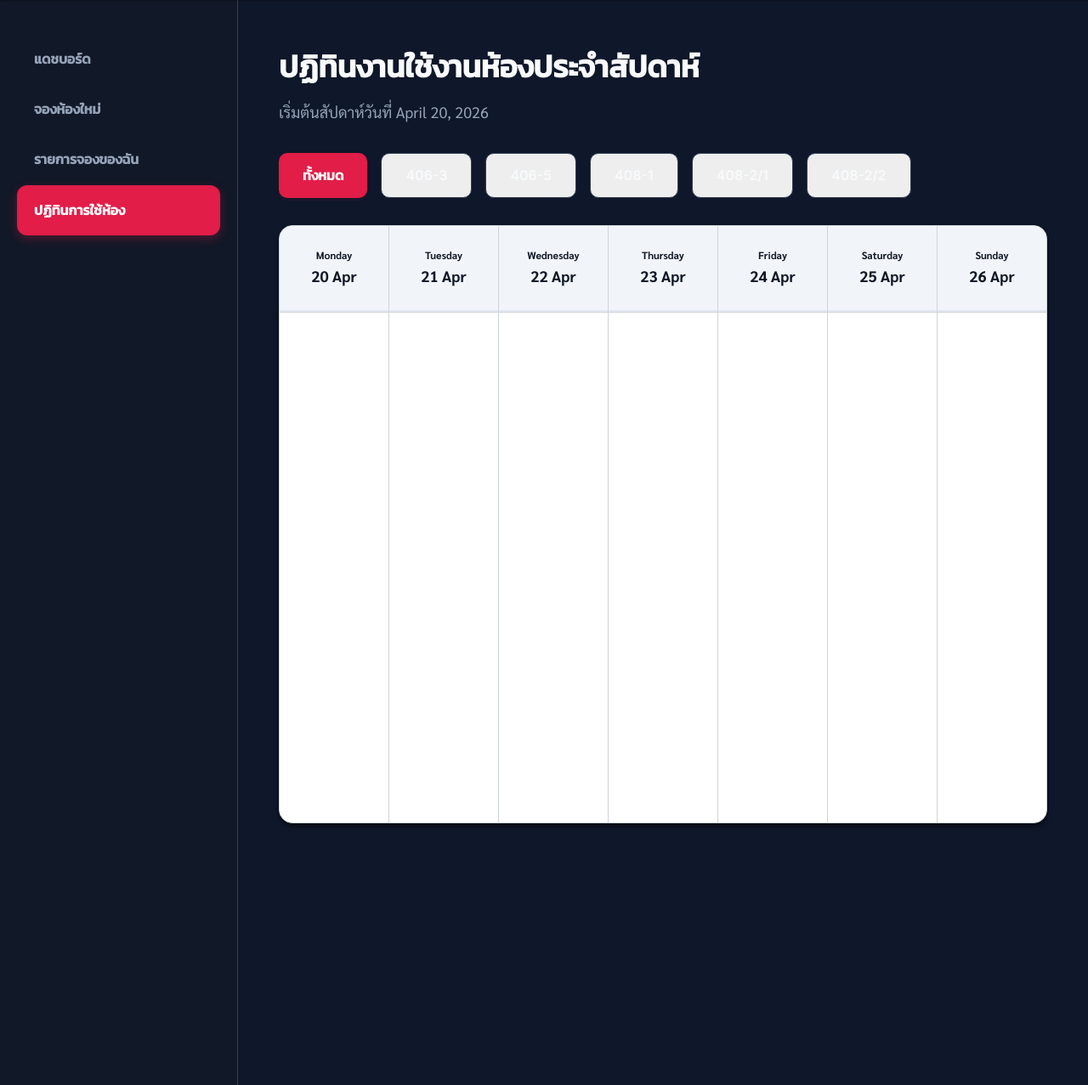
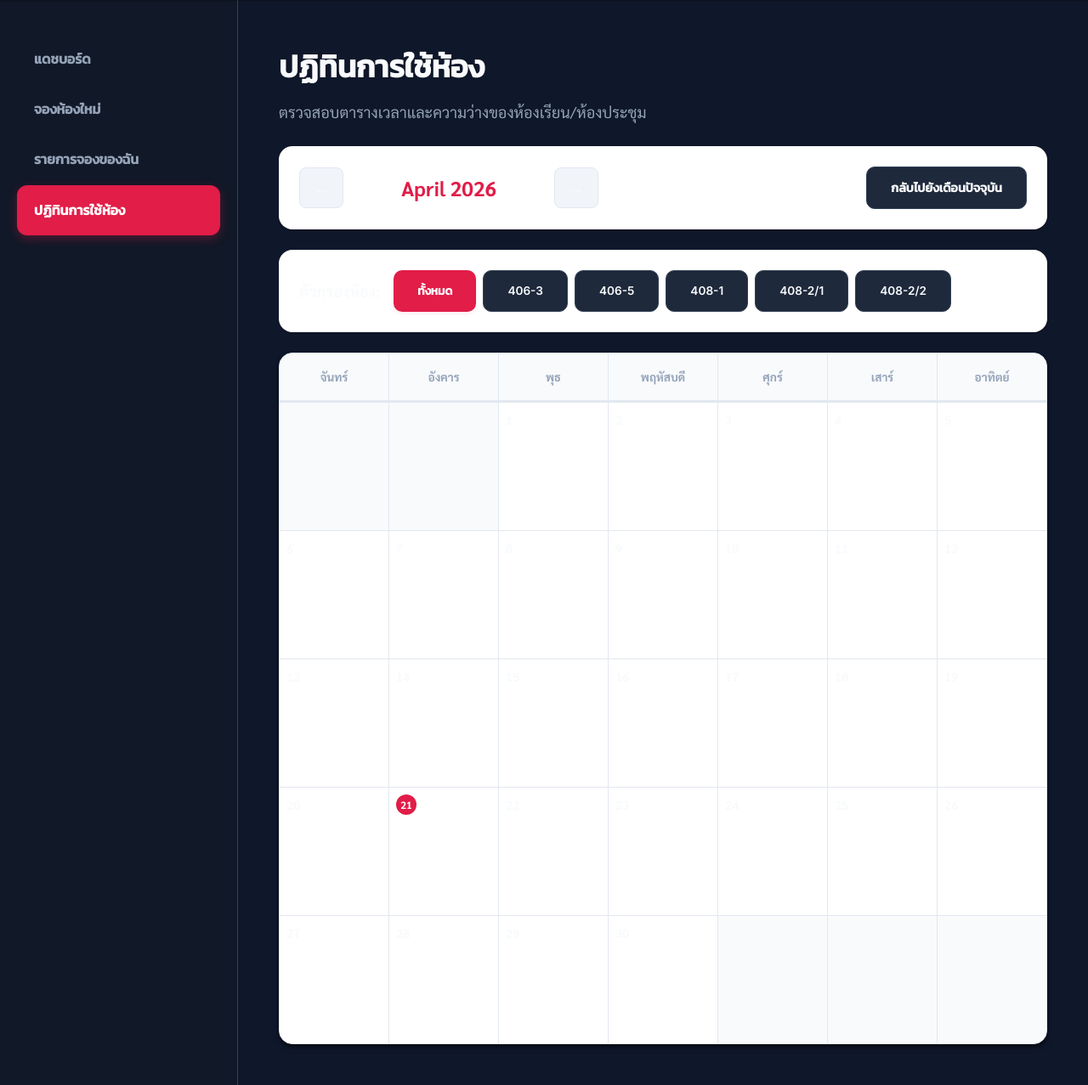
Before and after one commit to BSFillingBee/CN334_TeacherRoomBooking, a Django app: page /calendar/ in a window 1280 px wide. Shown: the part 80-1357 px from the top of the page at 85% size. Run offline with Django 5.2, Linux system fonts and the light colour scheme; data comes from the database, SQL or seed files in the repository; data that the repository does not hold is empty.

Commit message:
Enhance Room Booking: Added Section field, fixed overlapping bookings, improved Admin menu, and upgraded Calendar to Monthly View

```diff
--- a/accounts/models.py
+++ b/accounts/models.py
@@ -34,4 +34,5 @@ class User(AbstractUser):
 
     @property
     def is_admin(self):
-        return self.role == 'ADMIN'
+        # ให้คนที่มีบทบาท ADMIN หรือเป็น Superuser/Staff ของ Django เห็นเมนูจัดการได้
+        return self.role == 'ADMIN' or self.is_superuser or self.is_staff
--- a/bookings/forms.py
+++ b/bookings/forms.py
@@ -22,7 +22,7 @@ class BookingForm(forms.ModelForm):
         model = Booking
         fields = [
             'room', 'purpose_type', 'course_id', 'course_name',
-            'program', 'topic', 'start_date', 'end_date',
+            'program', 'section', 'topic', 'start_date', 'end_date',
             'start_time', 'end_time'
         ]
         widgets = {
@@ -51,7 +51,6 @@ class BookingForm(forms.ModelForm):
             return cleaned_data
 
         from django.utils import timezone
-        from datetime import datetime, combine
 
         now = timezone.localtime(timezone.now())
         today = now.date()
--- a/bookings/models.py
+++ b/bookings/models.py
@@ -61,6 +61,12 @@ class Booking(models.Model):
         null=True,
         verbose_name='หลักสูตร'
     )
+    section = models.CharField(
+        max_length=10,
+        blank=True,
+        null=True,
+        verbose_name='กลุ่มเรียน (Section)'
+    )
 
     # Fields for Training
     topic = models.CharField(
--- a/calendar_app/views.py
+++ b/calendar_app/views.py
@@ -1,48 +1,79 @@
+import calendar
 from django.shortcuts import render
 from bookings.models import Booking
 from rooms.models import Room
 from django.utils import timezone
-import datetime
+from datetime import date, timedelta
 
 def calendar_view(request):
     room_id = request.GET.get('room')
     rooms = Room.objects.filter(is_active=True)
 
+    # Get month/year from GET or default to today
+    today = timezone.localtime(timezone.now()).date()
+    try:
+        current_month = int(request.GET.get('month', today.month))
+        current_year = int(request.GET.get('year', today.year))
+    except (ValueError, TypeError):
+        current_month = today.month
+        current_year = today.year
+
     # Selected room or all if none selected
     selected_room = None
     if room_id:
-        selected_room = Room.objects.get(id=room_id)
-        bookings = Booking.objects.filter(room=selected_room, status__in=['APPROVED', 'PENDING'])
+        try:
+            selected_room = Room.objects.get(id=room_id)
+            bookings = Booking.objects.filter(room=selected_room, status__in=['APPROVED', 'PENDING'])
+        except Room.DoesNotExist:
+            bookings = Booking.objects.filter(status__in=['APPROVED', 'PENDING'])
     else:
         bookings = Booking.objects.filter(status__in=['APPROVED', 'PENDING'])
 
-    # Weekly view logic
-    # Get current week start (Monday)
-    today = timezone.now().date()
-    start_of_week = today - datetime.timedelta(days=today.weekday())
+    # Monthly view logic using calendar module
+    cal = calendar.Calendar(firstweekday=0)  # 0 = Monday
+    month_days = cal.monthdays2calendar(current_year, current_month)
 
-    days = []
-    for i in range(7):
-        day_date = start_of_week + datetime.timedelta(days=i)
-        days.append({
-            'date': day_date,
-            'name': day_date.strftime('%A'),
-            'bookings': []
-        })
+    weeks = []
+    for week in month_days:
+        week_days = []
+        for day_num, weekday in week:
+            if day_num == 0:
+                week_days.append({'day': 0, 'bookings': []})
+                continue
 
-    # Distribute bookings to days
-    for booking in bookings:
-        # Check if booking date range covers the current week
-        # And if the specific weekday is in booking.days_of_week
-        for day in days:
-            if booking.start_date <= day['date'] <= booking.end_date:
-                weekday_index = str(day['date'].weekday())
-                if weekday_index in booking.get_days_list():
-                    day['bookings'].append(booking)
+            day_date = date(current_year, current_month, day_num)
+            day_bookings = []
 
-    return render(request, 'calendar/calendar.html', {
+            # Distribute bookings to this specific day
+            for booking in bookings:
+                if booking.start_date <= day_date <= booking.end_date:
+                    if str(weekday) in booking.get_days_list():
+                        day_bookings.append(booking)
+
+            week_days.append({
+                'day': day_num,
+                'date': day_date,
+                'is_today': day_date == today,
+                'bookings': day_bookings
+            })
+        weeks.append(week_days)
+
+    # Navigation data
+    prev_month_date = date(current_year, current_month, 1) - timedelta(days=1)
+    next_month_date = date(current_year, current_month, 28) + timedelta(days=5)
+
+    context = {
         'rooms': rooms,
         'selected_room': selected_room,
-        'days': days,
-        'today': today
-    })
+        'weeks': weeks,
+        'today': today,
+        'current_month': current_month,
+        'current_year': current_year,
+        'month_name': calendar.month_name[current_month],
+        'prev_month': prev_month_date.month,
+        'prev_year': prev_month_date.year,
+        'next_month': next_month_date.month,
+        'next_year': next_month_date.year,
+    }
+
+    return render(request, 'calendar/calendar.html', context)
--- a/templates/base.html
+++ b/templates/base.html
@@ -40,7 +40,7 @@
                 {% if user.is_admin %}
                     <hr style="margin: 1rem 0; opacity: 0.2;">
                     <div style="padding: 0 1rem 0.5rem; font-size: 0.8rem; text-transform: uppercase; color: var(--secondary-color);">ส่วนสำหรับเจ้าหน้าที่</div>
-                    <a href="/admin/approvals/" class="nav-link">อนุมัติการจอง</a>
+                    <a href="/bookings/admin/approvals/" class="nav-link {% if '/bookings/admin/approvals/' in request.path %}active{% endif %}">อนุมัติการจอง</a>
                     <a href="/reports/" class="nav-link">รายงานสถิติ</a>
                     <a href="/rooms/" class="nav-link">จัดการห้อง</a>
                 {% endif %}
--- a/templates/bookings/admin_approvals.html
+++ b/templates/bookings/admin_approvals.html
@@ -33,6 +33,8 @@
                     <td>
                         {% if booking.purpose_type == 'TEACHING' %}
                             {{ booking.course_name }} ({{ booking.course_id }})
+                            <br>
+                            <small>กลุ่ม: {{ booking.section|default:"-" }} / หลักสูตร: {{ booking.get_program_display }}</small>
                         {% else %}
                             {{ booking.topic }}
                         {% endif %}
--- a/templates/bookings/booking_list.html
+++ b/templates/bookings/booking_list.html
@@ -28,6 +28,8 @@
                     <td>
                         {% if booking.purpose_type == 'TEACHING' %}
                             {{ booking.course_name }} ({{ booking.course_id }})
+                            <br>
+                            <small>กลุ่มเรียน: {{ booking.section|default:"-" }}</small>
                         {% else %}
                             {{ booking.topic }}
                         {% endif %}
--- a/templates/calendar/calendar.html
+++ b/templates/calendar/calendar.html
@@ -4,115 +4,196 @@
 
 {% block extra_css %}
 <style>
+    .calendar-container {
+        display: flex;
+        flex-direction: column;
+        gap: 1.5rem;
+    }
+    .calendar-header {
+        display: flex;
+        justify-content: space-between;
+        align-items: center;
+        background: white;
+        padding: 1.5rem;
+        border-radius: var(--border-radius);
+        box-shadow: var(--shadow-sm);
+    }
+    .month-nav {
+        display: flex;
+        align-items: center;
+        gap: 1.5rem;
+    }
+    .month-title {
+        font-size: 1.5rem;
+        font-weight: 700;
+        min-width: 200px;
+        text-align: center;
+        color: var(--primary-color);
+    }
+    .nav-btn {
+        padding: 0.5rem 1rem;
+        border-radius: 8px;
+        background: #f1f5f9;
+        color: var(--text-primary);
+        text-decoration: none;
+        font-weight: 600;
+        transition: var(--transition);
+        border: 1px solid #e2e8f0;
+    }
+    .nav-btn:hover {
+        background: var(--primary-color);
+        color: white;
+    }
     .calendar-grid {
         display: grid;
         grid-template-columns: repeat(7, 1fr);
         gap: 1px;
-        background: #ced4da;
-        border: 1px solid #ced4da;
+        background: #e2e8f0;
+        border: 1px solid #e2e8f0;
         border-radius: var(--border-radius);
         overflow: hidden;
         box-shadow: var(--shadow-md);
     }
-    .calendar-day-header {
-        background: #f1f5f9;
-        padding: 1.5rem 1rem;
+    .calendar-weekday-header {
+        background: #f8fafc;
+        padding: 1rem;
         text-align: center;
         font-weight: 700;
-        color: var(--accent-color);
+        color: var(--text-secondary);
+        font-size: 0.85rem;
+        text-transform: uppercase;
         border-bottom: 2px solid #e2e8f0;
     }
     .calendar-day-cell {
         background: white;
-        min-height: 600px;
-        padding: 1rem 0.75rem;
+        min-height: 150px;
+        padding: 0.5rem;
+        display: flex;
+        flex-direction: column;
+        gap: 0.25rem;
     }
-    .booking-item {
-        padding: 1rem;
-        border-radius: 10px;
-        margin-bottom: 1rem;
-        font-size: 0.95rem;
-        border-left: 5px solid transparent;
+    .calendar-day-cell.other-month {
+        background: #f8fafc;
+    }
+    .day-number {
+        font-weight: 700;
+        font-size: 0.9rem;
+        margin-bottom: 0.5rem;
+        display: flex;
+        justify-content: space-between;
+        align-items: center;
+    }
+    .is-today-marker {
+        background: var(--primary-color);
+        color: white;
+        width: 24px;
+        height: 24px;
+        display: flex;
+        align-items: center;
+        justify-content: center;
+        border-radius: 50%;
+        font-size: 0.75rem;
+    }
+    .booking-dot {
+        padding: 4px 8px;
+        border-radius: 4px;
+        font-size: 0.7rem;
+        font-weight: 600;
+        white-space: nowrap;
+        overflow: hidden;
+        text-overflow: ellipsis;
         box-shadow: var(--shadow-sm);
-        transition: var(--transition);
-        cursor: default;
     }
-    .booking-item:hover {
-        transform: scale(1.02);
-        box-shadow: var(--shadow-md);
-    }
-    .booking-approved {
+    .dot-approved {
         background: #ecfdf5;
         color: #065f46;
-        border-left-color: var(--success);
+        border-left: 3px solid var(--success);
     }
-    .booking-pending {
+    .dot-pending {
         background: #fffbeb;
         color: #92400e;
-        border-left-color: var(--pending);
+        border-left: 3px solid var(--pending);
     }
     .room-filter {
         display: flex;
-        gap: 1rem;
-        margin-bottom: 2rem;
+        gap: 0.5rem;
+        padding: 1.5rem;
+        background: white;
+        border-radius: var(--border-radius);
+        box-shadow: var(--shadow-sm);
         flex-wrap: wrap;
     }
+
     @media (max-width: 1024px) {
         .calendar-grid {
-            grid-template-columns: 1fr;
+            grid-template-columns: repeat(7, 1fr);
         }
         .calendar-day-cell {
-            min-height: auto;
+            min-height: 100px;
+        }
+        .booking-dot {
+            font-size: 0.6rem;
+            padding: 2px 4px;
         }
     }
 </style>
 {% endblock %}
 
 {% block content %}
-<div class="header-content" style="margin-bottom: 2rem;">
-    <h1>ปฏิทินงานใช้งานห้องประจำสัปดาห์</h1>
-    <p style="color: var(--text-secondary);">เริ่มต้นสัปดาห์วันที่ {{ days.0.date }}</p>
+<div class="calendar-container">
+    <div class="header-content">
+        <h1>ปฏิทินการใช้ห้อง</h1>
+        <p style="color: var(--text-secondary);">ตรวจสอบตารางเวลาและความว่างของห้องเรียน/ห้องประชุม</p>
+    </div>
+
+    <div class="calendar-header">
+        <div class="month-nav">
+            <a href="?month={{ prev_month }}&year={{ prev_year }}{% if selected_room %}&room={{ selected_room.id }}{% endif %}" class="nav-btn">←</a>
+            <div class="month-title">{{ month_name }} {{ current_year }}</div>
+            <a href="?month={{ next_month }}&year={{ next_year }}{% if selected_room %}&room={{ selected_room.id }}{% endif %}" class="nav-btn">→</a>
+        </div>
+        <a href="/calendar/" class="btn btn-outline" style="font-size: 0.9rem;">กลับไปยังเดือนปัจจุบัน</a>
     </div>
 
     <div class="room-filter">
-    <a href="/calendar/" class="btn {% if not selected_room %}btn-primary{% else %}btn-outline{% endif %}" style="{% if selected_room %}background: #eee;{% endif %}">ทั้งหมด</a>
+        <span style="font-weight: 600; margin-right: 0.5rem; display: flex; align-items: center;">ตัวกรองห้อง:</span>
+        <a href="?month={{ current_month }}&year={{ current_year }}" class="btn {% if not selected_room %}btn-primary{% else %}btn-outline{% endif %}" style="font-size: 0.85rem;">ทั้งหมด</a>
         {% for room in rooms %}
-        <a href="/calendar/?room={{ room.id }}" class="btn {% if selected_room.id == room.id %}btn-primary{% else %}btn-outline{% endif %}" style="{% if selected_room.id != room.id %}background: #eee;{% endif %}">
+            <a href="?month={{ current_month }}&year={{ current_year }}&room={{ room.id }}" class="btn {% if selected_room.id == room.id %}btn-primary{% else %}btn-outline{% endif %}" style="font-size: 0.85rem;">
                 {{ room.code }}
             </a>
         {% endfor %}
     </div>
 
     <div class="calendar-grid">
-    {% for day in days %}
-    <div class="calendar-day-header">
-        <div style="font-size: 0.75rem;">{{ day.name }}</div>
-        <div>{{ day.date|date:"d M" }}</div>
+        <div class="calendar-weekday-header">จันทร์</div>
+        <div class="calendar-weekday-header">อังคาร</div>
+        <div class="calendar-weekday-header">พุธ</div>
+        <div class="calendar-weekday-header">พฤหัสบดี</div>
+        <div class="calendar-weekday-header">ศุกร์</div>
+        <div class="calendar-weekday-header">เสาร์</div>
+        <div class="calendar-weekday-header">อาทิตย์</div>
+
+        {% for week in weeks %}
+            {% for day_data in week %}
+                {% if day_data.day == 0 %}
+                    <div class="calendar-day-cell other-month"></div>
+                {% else %}
+                    <div class="calendar-day-cell">
+                        <div class="day-number">
+                            <span {% if day_data.is_today %}class="is-today-marker"{% endif %}>{{ day_data.day }}</span>
                         </div>
-    {% endfor %}
 
-    {% for day in days %}
-    <div class="calendar-day-cell">
-        {% for booking in day.bookings %}
-        <div class="booking-item {% if booking.status == 'APPROVED' %}booking-approved{% else %}booking-pending{% endif %}">
-            <div style="font-weight: 600;">{{ booking.start_time|time:"H:i" }} - {{ booking.end_time|time:"H:i" }}</div>
-            <div style="font-size: 0.75rem; color: var(--text-secondary); margin-bottom: 2px;">
-                โดย: {{ booking.requester.first_name|default:booking.requester.username }}
-            </div>
-            <div>{{ booking.room.code }}</div>
-            <div style="white-space: nowrap; overflow: hidden; text-overflow: ellipsis;">
-                {% if booking.purpose_type == 'TEACHING' %}
-                    {{ booking.course_id }}
-                {% else %}
-                    {{ booking.topic }}
-                {% endif %}
-            </div>
-            {% if booking.status == 'PENDING' %}
-            <div style="font-size: 0.7rem; font-style: italic;">(รออนุมัติ)</div>
-            {% endif %}
+                        {% for booking in day_data.bookings %}
+                            <div class="booking-dot {% if booking.status == 'APPROVED' %}dot-approved{% else %}dot-pending{% endif %}"
+                                 title="{{ booking.start_time|time:'H:i' }} - {{ booking.end_time|time:'H:i' }}: {{ booking.room.code }} - {% if booking.purpose_type == 'TEACHING' %}{{ booking.course_id }}{% else %}{{ booking.topic }}{% endif %}">
+                                {{ booking.start_time|time:"H:i" }} {{ booking.room.code }}
                             </div>
                         {% endfor %}
                     </div>
+                {% endif %}
+            {% endfor %}
         {% endfor %}
     </div>
+</div>
 {% endblock %}
```
Also changed, not shown: bookings/views.py (+29 -6 lines), templates/bookings/booking_form.html (+9 -3 lines), templates/dashboard.html (+8 -0 lines), bookings/migrations/0002_booking_section.py (added). Lines whose indentation alone changed are shown as unchanged.
